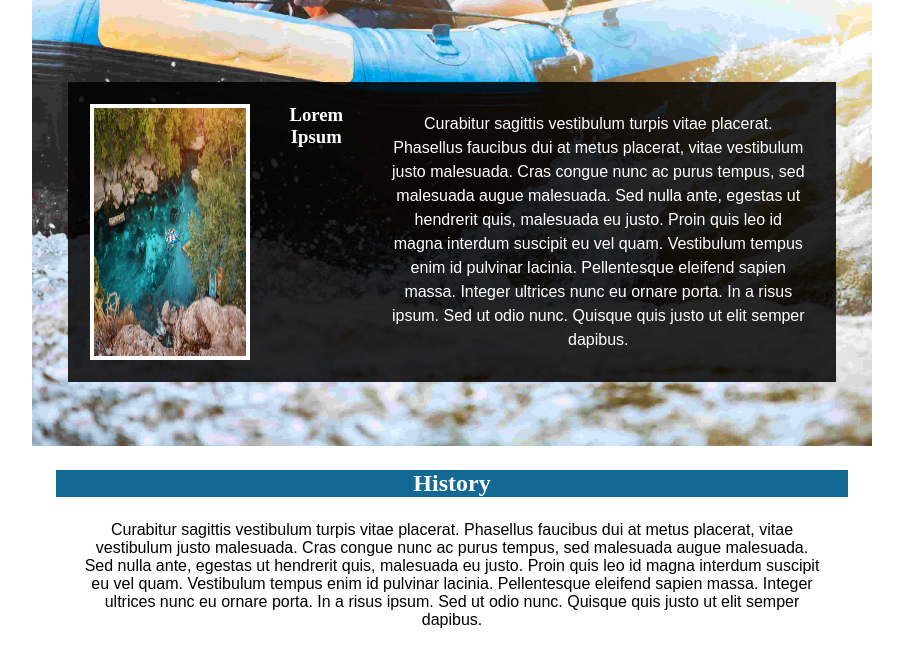
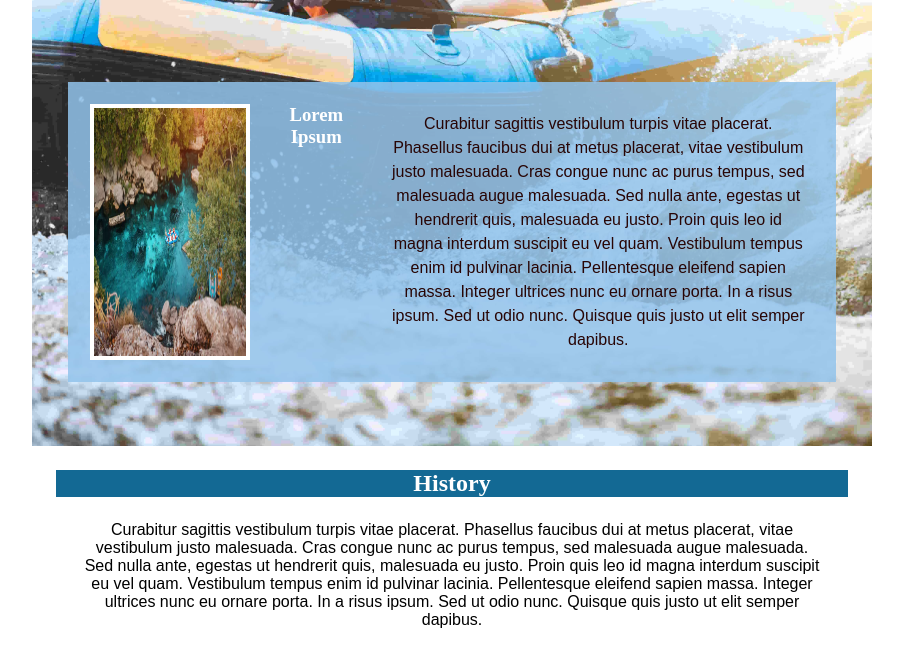
Before and after one commit to wisebluefox/wdd130, a plain HTML site: page wwr/about.html in a window 1280 px wide. Shown: the part 438-1097 px from the top of the page, without its empty margins (188-1091 px from the left). Drawn offline with Linux system fonts and the light colour scheme.

Commit message:
colors change

```diff
--- a/wwr/styles/rafting.css
+++ b/wwr/styles/rafting.css
@@ -90,12 +90,12 @@ nav {
     display: flex;
     gap: 20px;
     border: 2px solid rgba(0, 0, 0, 0);
-    background-color: rgba(0, 0, 0, 0.85);
+    background-color: rgba(146, 195, 236, 0.85);
 }
 
 .hero article p {
     width: 70%;
-    color: #ffffff;
+    color: #280505;
     font-size: 1rem;
     line-height: 1.5;
     margin: 0;
```
